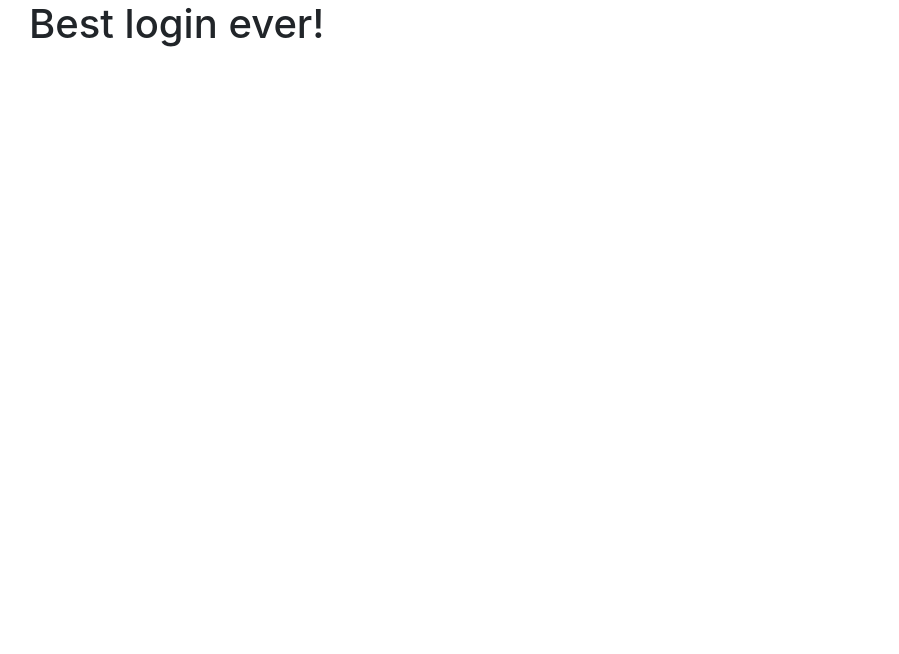
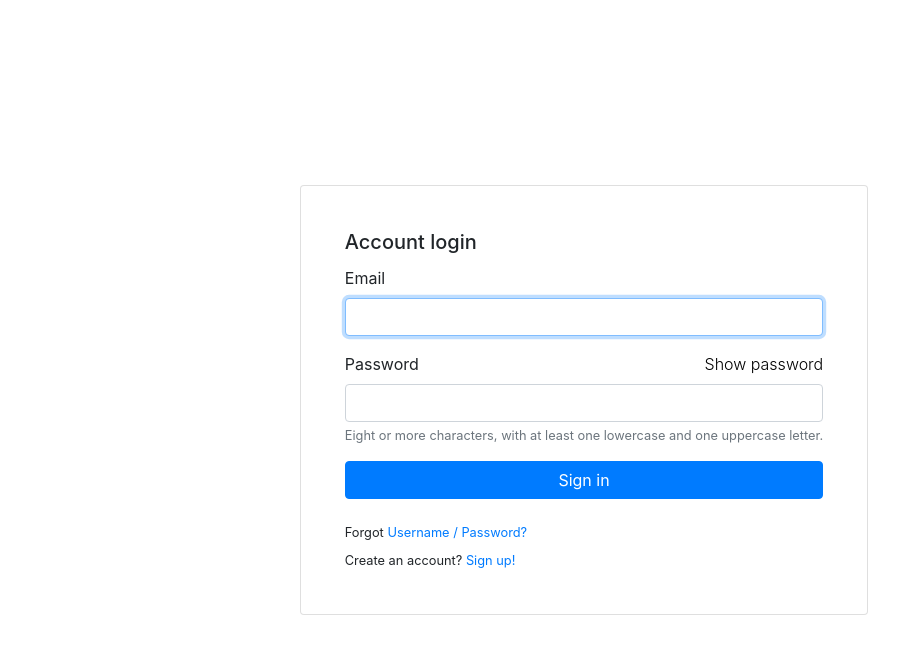
Before and after one commit to kimjanssens/Angular-Bootstrap-login, an Angular app: page / in a window 1280 px wide. Shown: the top 654 px of the page, without its empty margins (56-955 px from the left). Built offline with nearby package versions, Linux system fonts and the light colour scheme.

Commit message:
Add login form slicing

```diff
--- a/src/app/app.component.html
+++ b/src/app/app.component.html
@@ -1,4 +1,34 @@
 <div class="container">
-  <h1>Best login ever!</h1>
+  <div class="row justify-content-md-center align-items-center vh-100">
+    <div class="col-md-auto card p-4">
+      <div class="card-body">
+        <h5 class="card-title">Account login</h5>
+
+        <form>
+          <div class="form-group">
+            <label for="inputEmail">Email</label>
+            <input type="email" name="email" class="form-control" id="inputEmail" autofocus autocomplete="email" required>
+          </div>
+
+          <div class="form-group">
+            <label for="inputPassword">Password</label>
+            <button id="toggle-password" type="button" aria-label="Show password as plain text. Warning: this will display your password on the screen.">Show password</button>
+            <input type="password" name="current-password" class="form-control" id="inputPassword" autocomplete="current-password" aria-describedby="password-constraints" required>
+            <small id="password-constraints" class="form-text text-muted">
+              Eight or more characters, with at least one lowercase and one uppercase letter.
+            </small>
+          </div>
+
+          <button type="submit" class="btn btn-primary btn-block">Sign in</button>
+        </form>
+
+        <div class="mt-4">
+          <small class="d-block mb-2">Forgot <a href="" class="card-link">Username / Password?</a></small>
+          <small class="d-block">Create an account? <a href="" class="card-link">Sign up!</a></small>
+        </div>
+      </div>
+    </div>
+  </div>
+
   <router-outlet></router-outlet>
 </div>
--- a/src/app/app.component.scss
+++ b/src/app/app.component.scss
@@ -0,0 +1,19 @@
+.form-group {
+    position: relative;
+}
+
+button#toggle-password {
+    background: none;
+    border: none;
+    cursor: pointer;
+
+    /* Media query isn't shown here. */
+    font-size: var(--mobile-font-size);
+    font-weight: 300;
+    padding: 0;
+
+    /* Display at the top right of the container */
+    position: absolute;
+    top: 0;
+    right: 0;
+}
```
